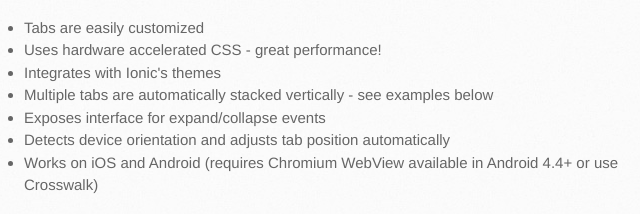
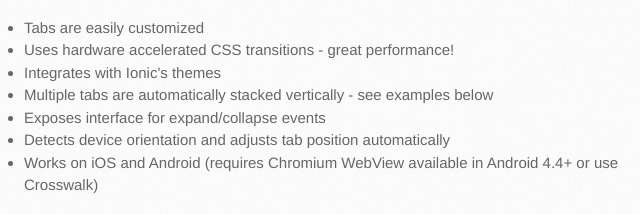
Before and after one commit to arielfaur/ionic-sidetabs, a plain HTML site: page index.html in a window 1280 px wide. Shown: the part 366-580 px from the top of the page, 166-806 px from the left. Drawn offline with Linux system fonts and the light colour scheme; a script that the page names is missing.

Commit message:
fix documentation

```diff
--- a/index.html
+++ b/index.html
@@ -36,7 +36,7 @@
 
 <ul>
 <li>Tabs are easily customized</li>
-<li>Uses hardware accelerated CSS - great performance!</li>
+<li>Uses hardware accelerated CSS transitions - great performance!</li>
 <li>Integrates with Ionic's themes</li>
 <li>Multiple tabs are automatically stacked vertically - see examples below</li>
 <li>Exposes interface for expand/collapse events</li>
```
